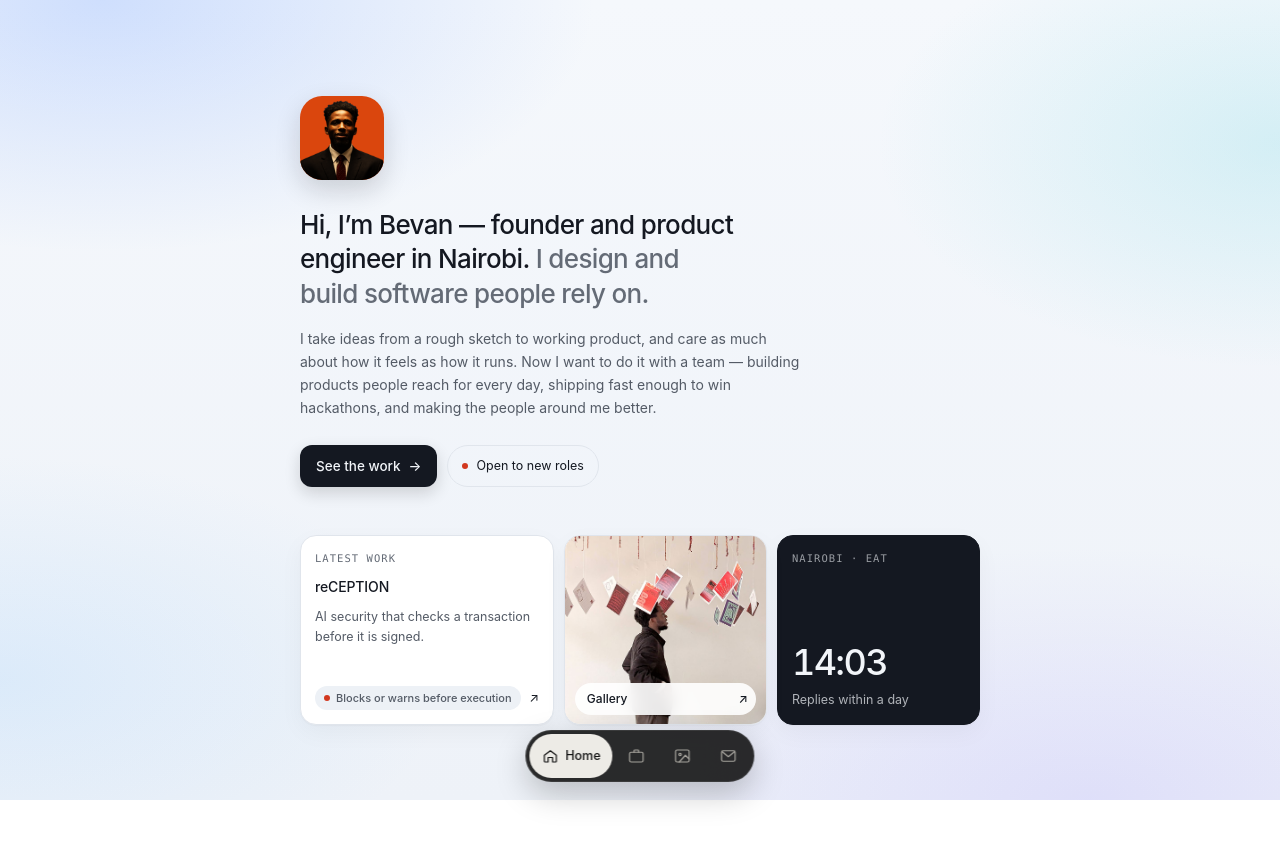
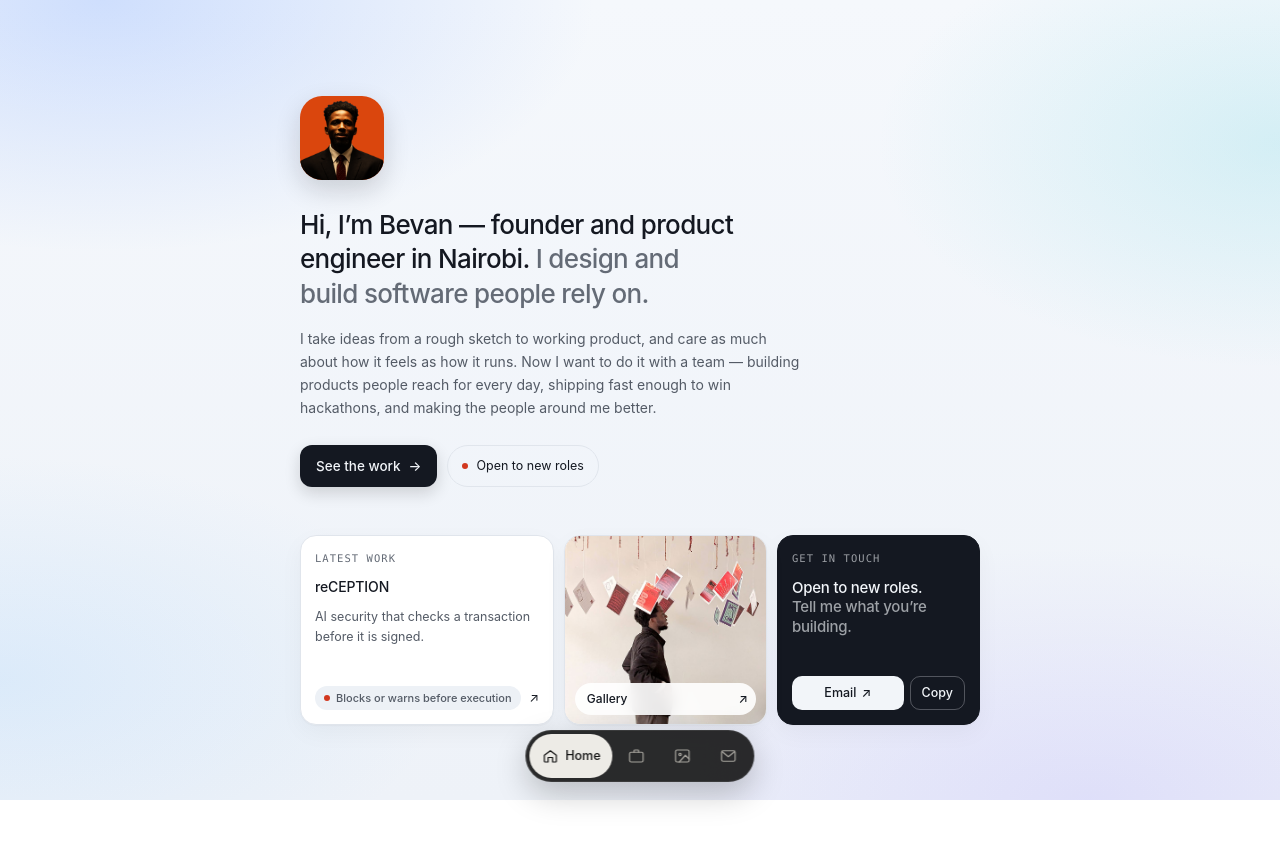
Before and after one commit to mauyaa/bevanmauya.com, a plain HTML site: page index.html in a window 1280 px wide. Drawn offline with Linux system fonts and the light colour scheme.

Commit message:
Home: replace the clock card with a get-in-touch card

```diff
--- a/assets/app.js
+++ b/assets/app.js
@@ -7,9 +7,6 @@
   var ctx; function tick(f){try{ctx=ctx||new (window.AudioContext||window.webkitAudioContext)();var o=ctx.createOscillator(),g=ctx.createGain(),t=ctx.currentTime;
     o.type='triangle';o.frequency.setValueAtTime(f,t);g.gain.setValueAtTime(.04,t);g.gain.exponentialRampToValueAtTime(.0001,t+.07);o.connect(g);g.connect(ctx.destination);o.start(t);o.stop(t+.08);}catch(e){}}
 
-  /* clock */
-  function clock(){try{var t=new Date().toLocaleTimeString('en-GB',{hour:'2-digit',minute:'2-digit',timeZone:'Africa/Nairobi'});$('clock').textContent=t;}catch(e){}}
-  clock(); setInterval(clock,15000);
 
   /* profile colour: tap to change it — orange, yellow, blue, black */
   var pcs=['#DA460D','#D4A93E','#3A5A96','#1C1C1B'], pi=0;
@@ -92,9 +89,11 @@
   }
   function segSet(el,k){el.querySelectorAll('button').forEach(function(b,j){b.setAttribute('aria-selected',j===k);});el.querySelector('.pill').style.transform='translateX(calc('+k+' * (100% + 4px)))';}
 
-  /* copy email */
-  $('copy').onclick=function(){var done=function(){var t=$('toast');t.classList.add('on');$('copy').textContent='Copied ✓';tick(1100);setTimeout(function(){t.classList.remove('on');$('copy').textContent='Copy email';},1600);};
-    try{navigator.clipboard.writeText('mauyabevan@gmail.com').then(done,done);}catch(e){done();}};
+  /* copy email — the Contact page button and the Home card button */
+  $('copy').classList.add('copy-email');
+  document.querySelectorAll('.copy-email').forEach(function(b){var label=b.textContent;b.onclick=function(){
+    var done=function(){var t=$('toast');t.classList.add('on');b.textContent='Copied ✓';tick(1100);setTimeout(function(){t.classList.remove('on');b.textContent=label;},1600);};
+    try{navigator.clipboard.writeText('mauyabevan@gmail.com').then(done,done);}catch(e){done();}};});
 
   /* island */
   var island=$('island'), sub=null, step=0, cur=-1, lbI=-1;
--- a/index.html
+++ b/index.html
@@ -109,7 +109,13 @@ h1 span{color:var(--ink-3)}
 #latest.swap .t,#latest.swap .s,#latest.swap .tag{opacity:0;transform:translateY(4px)}
 .b.time{background:var(--ink);border-color:var(--ink);color:var(--bg)}
 .b.time .mono{color:color-mix(in srgb,var(--bg) 60%,transparent)}
-.clock{font-size:36px;font-weight:500;letter-spacing:-.045em;line-height:1;margin-top:auto;font-variant-numeric:tabular-nums}
+.reach .rt{font-size:15px;font-weight:500;line-height:1.3;letter-spacing:-.015em;color:var(--bg)}
+.reach .rt span{display:block;color:color-mix(in srgb,var(--bg) 62%,transparent)}
+.reach .rbtns{display:flex;gap:6px;margin-top:auto}
+.reach .rb{display:inline-flex;align-items:center;justify-content:center;gap:5px;height:34px;padding:0 11px;border-radius:10px;white-space:nowrap;font:inherit;font-size:12.5px;font-weight:500;cursor:pointer;transition:background .25s,transform .25s var(--out)}
+.reach .rb.solid{flex:1;background:var(--bg);color:var(--ink);border:0}
+.reach .rb.line{background:transparent;color:var(--bg);border:1px solid color-mix(in srgb,var(--bg) 28%,transparent)}
+.reach .rb:hover{transform:translateY(-1px)}.reach .rb.line:hover{background:color-mix(in srgb,var(--bg) 10%,transparent)}
 
 /* ═════ PAGES share Home's language: same column, same two-tone title, same cards ═════ */
 .crumb{display:flex;align-items:center;gap:8px;margin-bottom:26px}
@@ -385,10 +391,10 @@ html{overflow-x:clip}
           <img src="assets/img/gallery-postcards.jpg" alt="" loading="lazy">
           <span class="lbl">Gallery <span class="arr">↗</span></span>
         </a>
-        <div class="card b time">
-          <span class="mono">Nairobi · EAT</span>
-          <span class="clock" id="clock">--:--</span>
-          <span style="font-size:12.5px;opacity:.7">Replies within a day</span>
+        <div class="card b time reach">
+          <span class="mono">Get in touch</span>
+          <span class="rt">Open to new roles.<span>Tell me what you’re building.</span></span>
+          <span class="rbtns"><a class="rb solid" href="mailto:mauyabevan@gmail.com">Email <span class="arr">↗</span></a><button type="button" class="rb line copy-email">Copy</button></span>
         </div>
       </div>
     </div>
@@ -476,6 +482,6 @@ html{overflow-x:clip}
 </nav>
 
 <script src="assets/content.js?v=7"></script>
-<script src="assets/app.js?v=16"></script>
+<script src="assets/app.js?v=17"></script>
 </body>
 </html>
```
